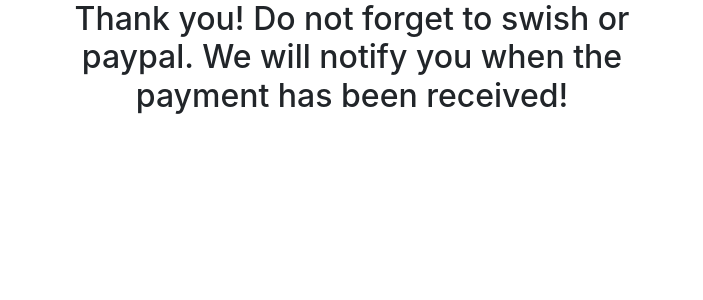
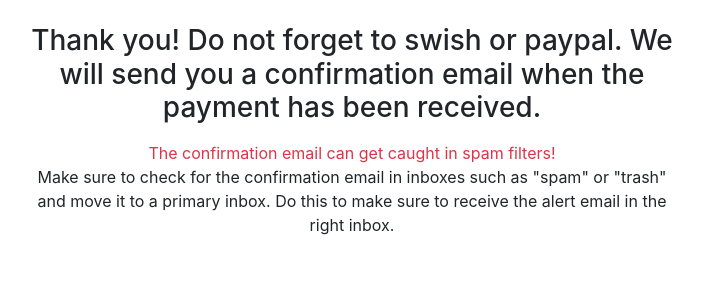
Before and after one commit to worldyn/vaccinalert, a Flask app: template vaccinalert/templates/success.html in a window 1280 px wide. Shown: the top 300 px of the page, without its empty margins (288-991 px from the left). Run offline with Flask 2, Linux system fonts and the light colour scheme; the template is opened without the code that fills it, so the values that code supplies are empty; parts of the project's set-up code (start-up, migrations or seed data) failed here and were passed over; some libraries are stand-ins or nearby versions.

Commit message:
fixe sucess pages

```diff
--- a/vaccinalert/templates/success.html
+++ b/vaccinalert/templates/success.html
@@ -3,7 +3,7 @@
 <head>
     <meta charset="UTF-8">
     <meta name="viewport" content="width=device-width, initial-scale=1, shrink-to-fit=no">
-    <link rel="stylesheet" href="https://stackpath.bootstrapcdn.com/bootstrap/4.3.1/css/bootstrap.min.css" integrity="sha384-ggOyR0iXCbMQv3Xipma34MD+dH/1fQ784/j6cY/iJTQUOhcWr7x9JvoRxT2MZw1T" crossorigin="anonymous">
+
     <meta name="description" content="Get a notification when the covid-1    9 vaccination page opens in the Stockholm region in Sweden">
     <meta name="robots" content="noindex,nofollow">
     <title>vaccinalert.se</title>
@@ -19,11 +19,17 @@
             <div class="col-sm"></div>
             <div class="text-center col-sm-7">
                 <center>
-                <h2>Thank you! Do not forget to swish or paypal. We will notify you when the payment has been received! </h2> <br>
+                <br />
+                <h3>Thank you! Do not forget to swish or paypal. We will send you a confirmation email when the payment has been received.</h3>
+                    <p class="pt-6"> <div class="text-danger">The confirmation email can get caught in spam filters!</div>Make sure to check for the confirmation email in inboxes such as "spam" or "trash" and move it to
+                     a primary inbox. Do this to make sure to receive the alert email in the right inbox.
+                    </p><br>
                 </center>
             </div>
             <div class="col-sm"></div>
         </div>
     </div>
+
+    <link rel="stylesheet" href="https://stackpath.bootstrapcdn.com/bootstrap/4.3.1/css/bootstrap.min.css" integrity="sha384-ggOyR0iXCbMQv3Xipma34MD+dH/1fQ784/j6cY/iJTQUOhcWr7x9JvoRxT2MZw1T" crossorigin="anonymous">
 </body>
 </html>
```
